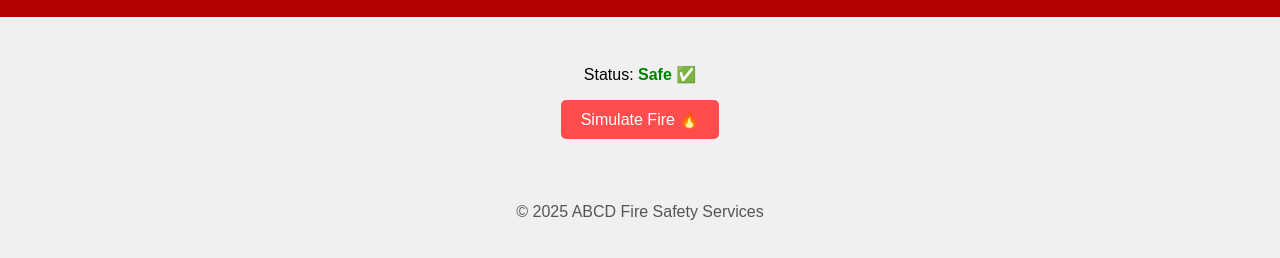
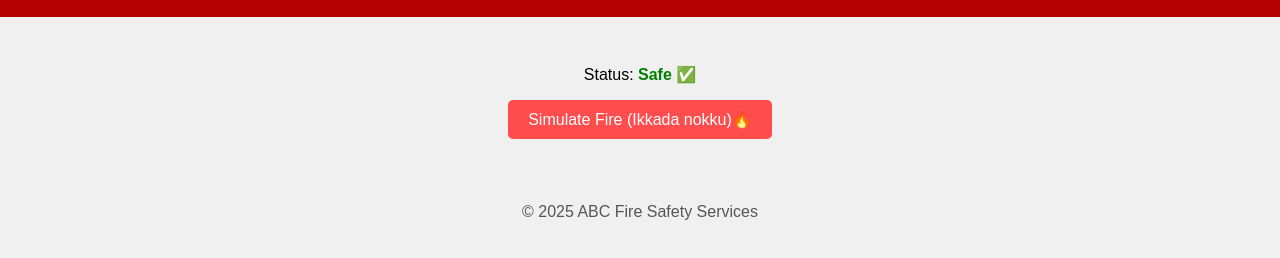
Before and after one commit to kiranbabu09/Gitactions, a plain HTML site: page index.html in a window 1280 px wide. Shown: the part 96-354 px from the top of the page. Drawn offline with Linux system fonts and the light colour scheme.

Commit message:
Make changes in index

```diff
--- a/index.html
+++ b/index.html
@@ -3,7 +3,7 @@
 <head>
   <meta charset="UTF-8" />
   <meta name="viewport" content="width=device-width, initial-scale=1.0"/>
-  <title>Fire Alarm System</title>
+  <title>pappu gutti Fire Alarm System</title>
   <link rel="stylesheet" href="style.css" />
 </head>
 <body>
@@ -12,11 +12,11 @@
   </header>
   <main>
     <p>Status: <span id="status">Safe ✅</span></p>
-    <button onclick="triggerAlarm()">Simulate Fire 🔥</button>
+    <button onclick="triggerAlarm()">Simulate Fire (Ikkada nokku)🔥</button>
   </main>
   <audio id="alarmSound" src="https://actions.google.com/sounds/v1/alarms/alarm_clock.ogg"></audio>
   <footer>
-    <p>© 2025 ABCD Fire Safety Services</p>
+    <p>© 2025 ABC Fire Safety Services</p>
   </footer>
   <script src="script.js"></script>
 </body>
```
